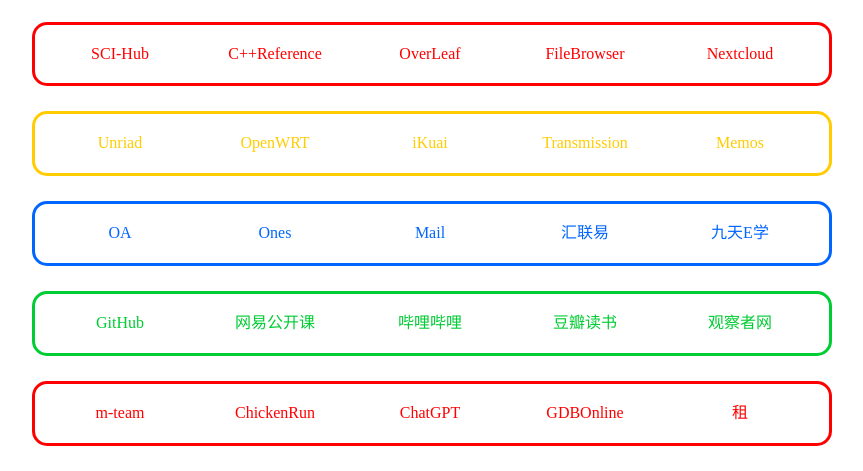
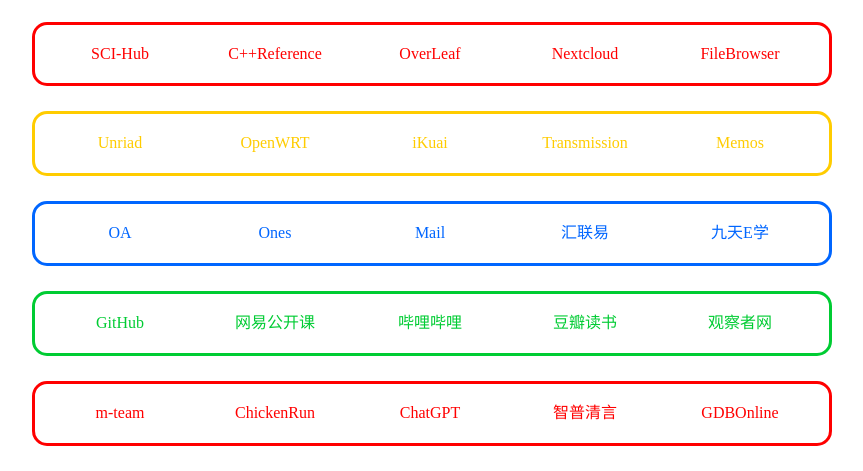
Before and after one commit to zarshallwe/weblist, a plain HTML site: page index.html in a window 1280 px wide. Shown: the part 326-797 px from the top of the page, without its empty margins (208-1071 px from the left). Drawn offline with Linux system fonts and the light colour scheme.

Commit message:
Update index.html

```diff
--- a/index.html
+++ b/index.html
@@ -272,8 +272,8 @@
             <a href="http://sci-hub.st/" target="_blank">SCI-Hub</a>
             <a href="https://zh.cppreference.com/" target="_blank">C++Reference</a>
             <a href="https://cn.overleaf.com/" target="_blank">OverLeaf</a>
+            <a href="http://service.torouter.cc:11080/" target="_blank">Nextcloud</a>
             <a href="http://service.torouter.cc:11081/" target="_blank">FileBrowser</a>
-            <a href="http://service.torouter.cc:11080/" target="_blank">Nextcloud</a>
             <div class="clear"></div>
         </div>
 
@@ -308,8 +308,8 @@
             <a href="https://www.m-team.cc/" target="_blank">m-team</a>
             <a href="https://cc01.xiaojikp.pro/" target="_blank">ChickenRun</a>
             <a href="https://chat.openai.com/" target="_blank">ChatGPT</a>
+            <a href="https://chatglm.cn/" target="_blank">智普清言</a>
             <a href="https://www.onlinegdb.com/" target="_blank">GDBOnline</a>
-            <a href="https://www.guancha.cn/" target="_blank">租</a>
             <div class="clear"></div>
         </div>
 
```
